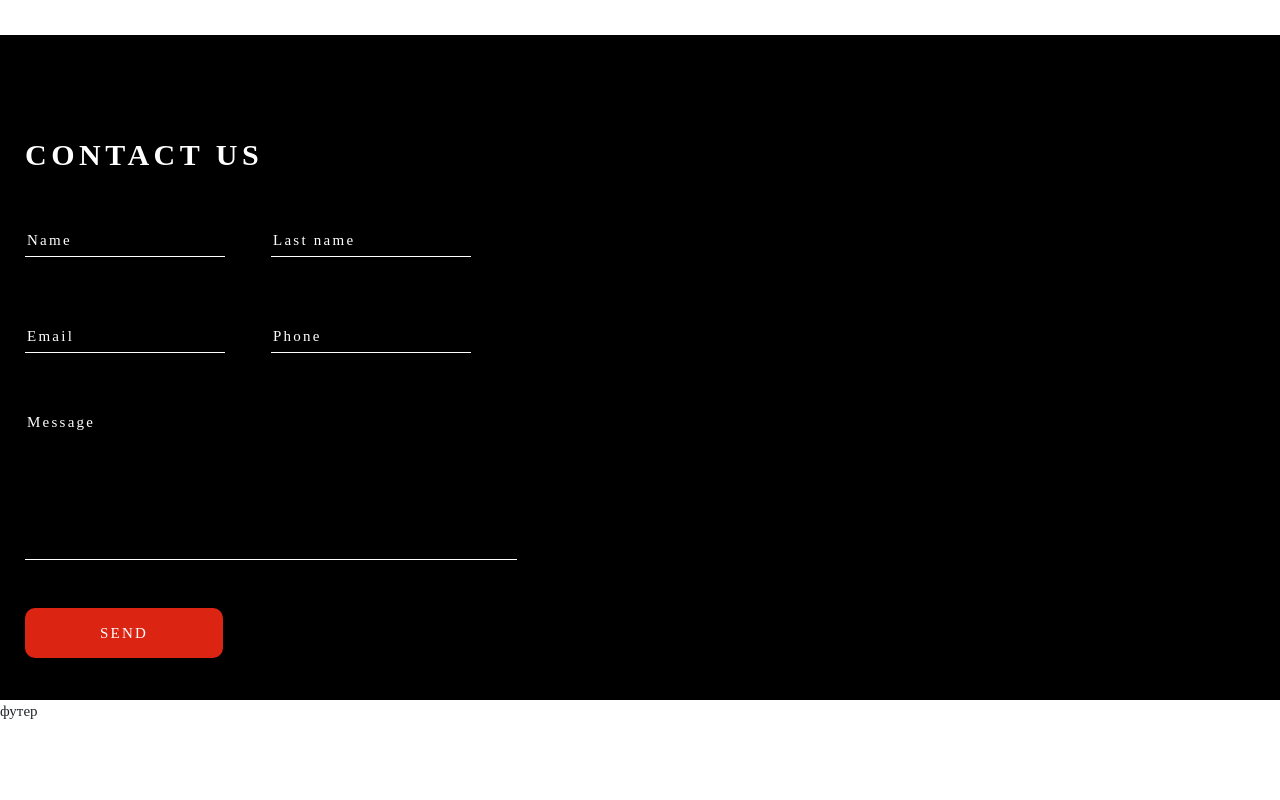
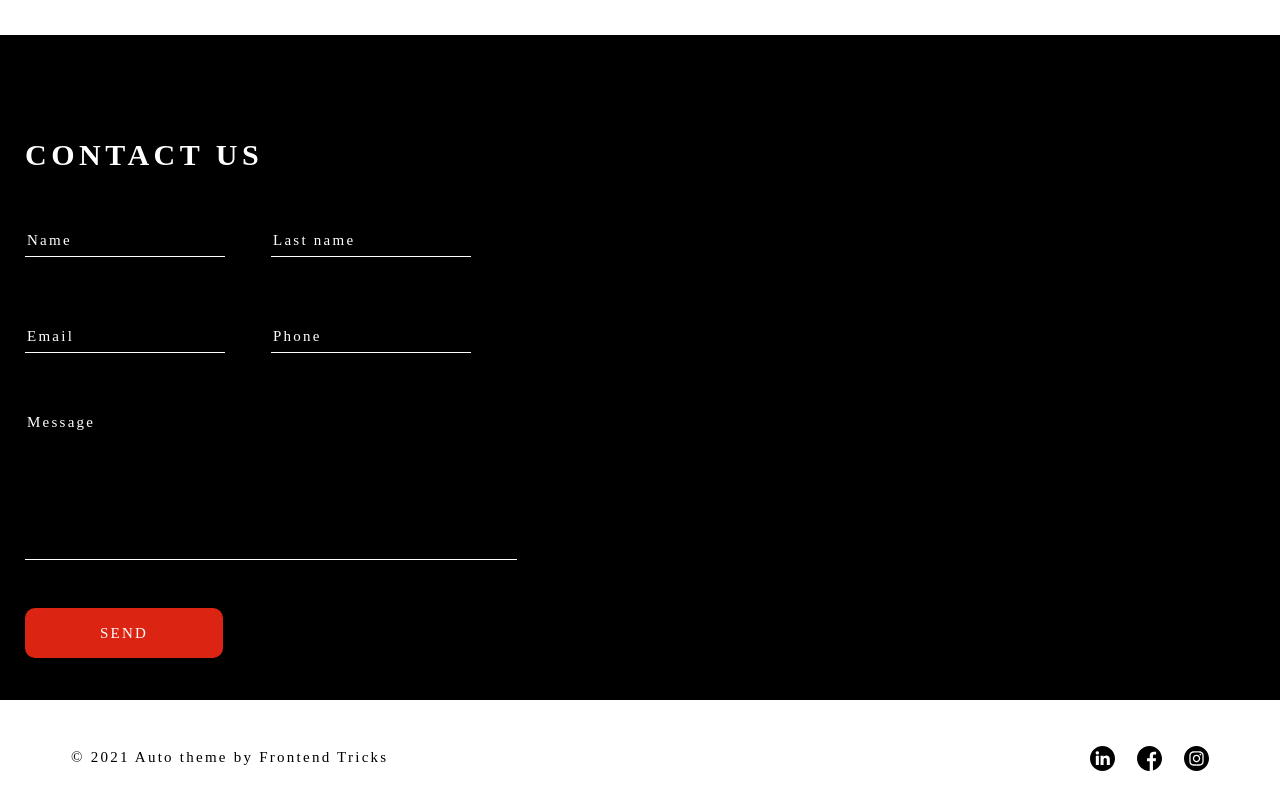
Before and after one commit to ssamarin/cars, a website: page src/index.html in a window 1280 px wide. Shown: the part 3107-3907 px from the top of the page. Before the commit the page ends 3830 px from the top, so only its background shows below. Drawn offline with Linux system fonts and the light colour scheme.

Commit message:
add fotter

```diff
--- a/src/index.html
+++ b/src/index.html
@@ -216,11 +216,28 @@
             </section>
         </main>
 
+        <footer class="footer">
+            <div class="footer__container">
+                <div class="footer__wrapper">
+                    <div class="footer__text">
+                        © 2021 Auto theme by Frontend Tricks
+                    </div>
+                    <div class="footer__socials">
+                        <a href="#">
+                            <img src="icons/social/linkedin.svg" alt="linkedin">
+                        </a>
+                        <a href="#">
+                            <img src="icons/social/facebook.svg" alt="facebook">
+                        </a>
+                        <a href="#">
+                            <img src="icons/social/instagram.svg" alt="instagram">
+                        </a>
+                    </div>
+                </div>
+            </div>
+        </footer>
+    </div>
 
-
-
-        <footer class="footer">футер</footer>
-    </div>
 <script src="js/script.js"></script>
 </body>
 </html>
--- /dev/null
+++ b/src/sass/blocks/_footer.scss
@@ -0,0 +1,19 @@
+.footer {
+    height: 100px;
+    &__wrapper {
+        display: flex;
+        justify-content: space-between;
+        padding: 46px;
+    }
+    &__text {
+        font-weight: 400;
+        font-size: 15px;
+        line-height: 150%;
+        letter-spacing: 0.15em;
+        color: #000000;
+    }
+    &__socials {
+        display: flex;
+        gap: 22px;
+    }
+}
--- a/src/sass/style.scss
+++ b/src/sass/style.scss
@@ -11,6 +11,7 @@
 @import 'blocks/weUndesrstand';
 @import 'blocks/fastAndEasy';
 @import 'blocks/contactUs';
+@import 'blocks/footer';
 
 html, body {
     font-family: 'Poppins';
```
Also changed, not shown: src/css/style.min.css.
